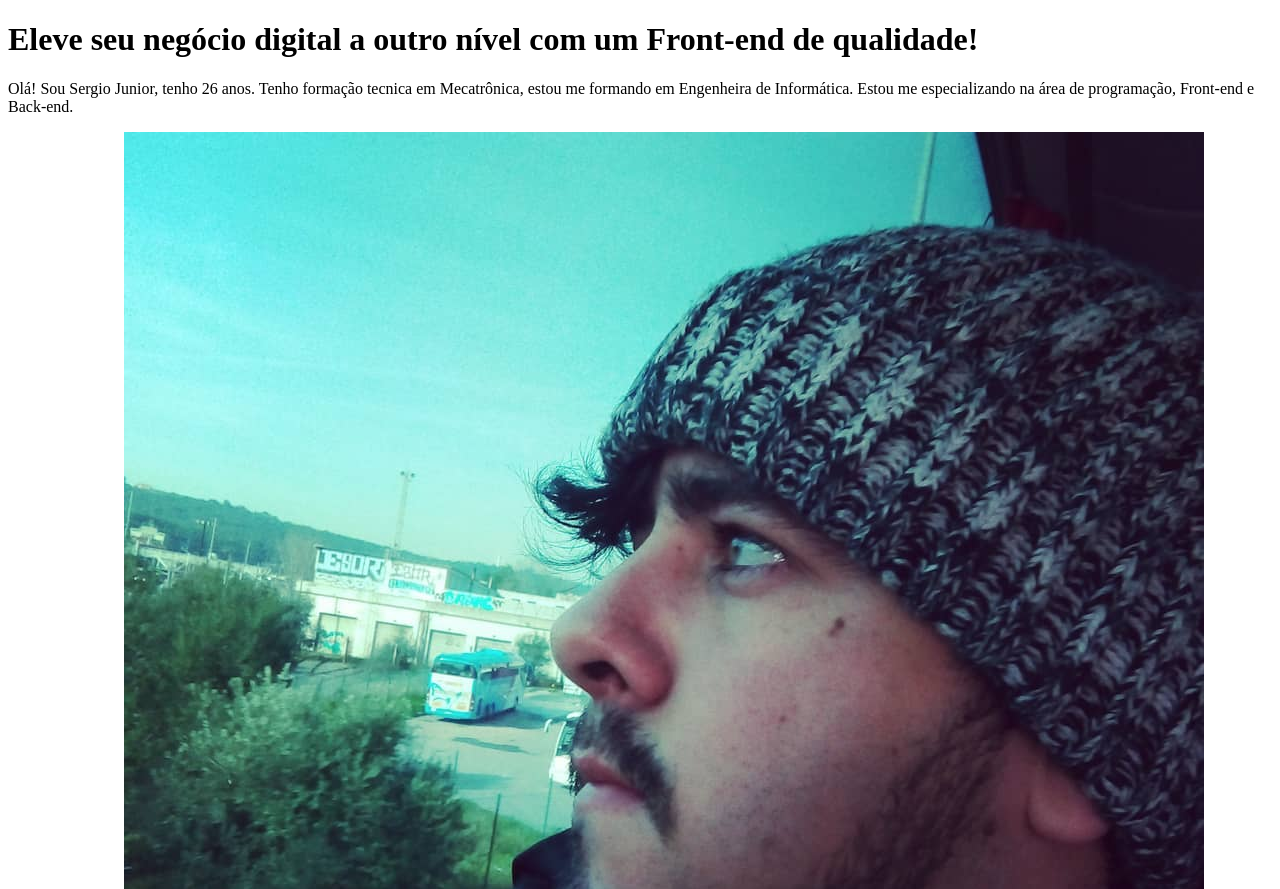
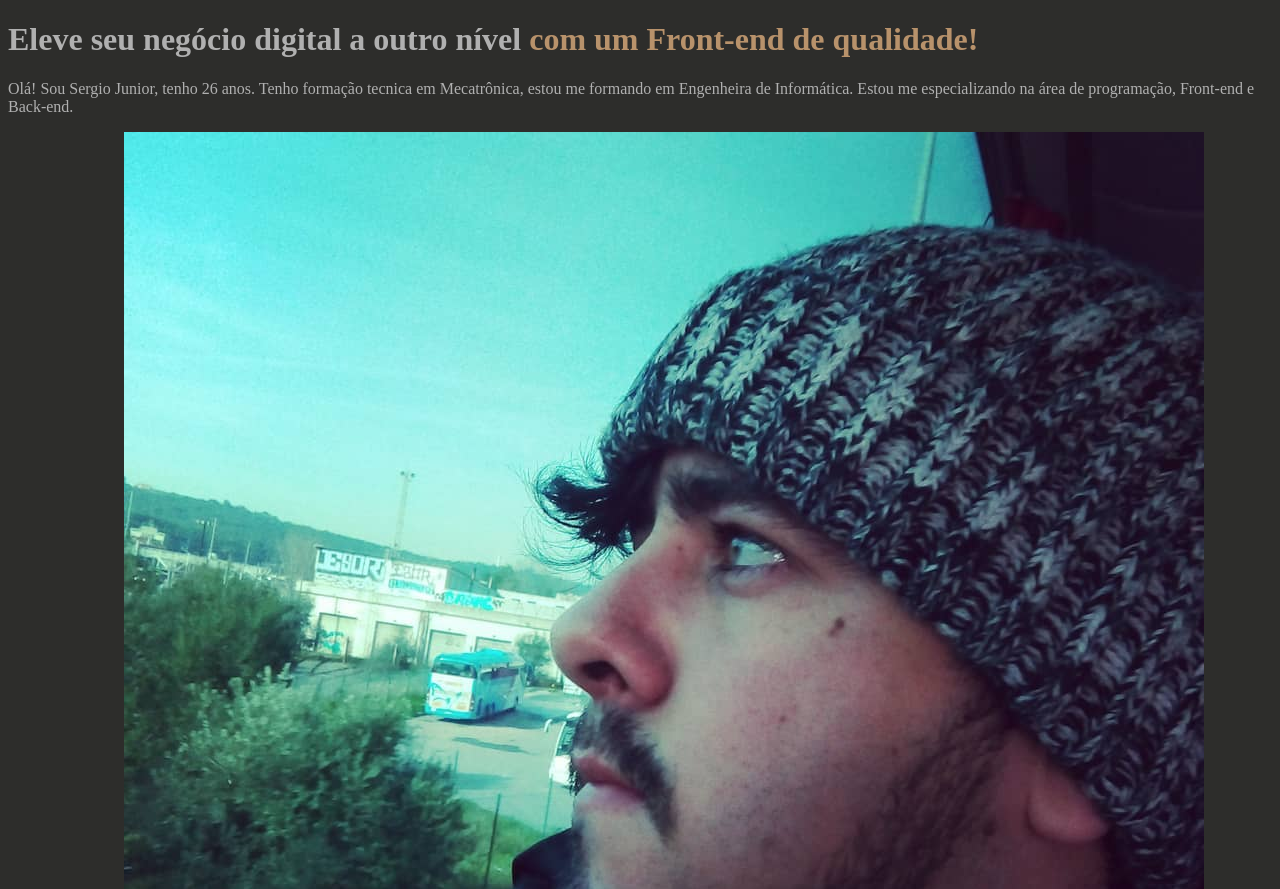
Before and after one commit to juniorptboss/Alura-Front-End, a plain HTML site: page projetoFigma/index.html in a window 1280 px wide. Shown: the top 889 px of the page. Drawn offline with Linux system fonts and the light colour scheme.

Commit message:
add: style.css

```diff
--- a/projetoFigma/index.html
+++ b/projetoFigma/index.html
@@ -5,6 +5,7 @@
     <meta charset="UTF-8">
     <meta http-equiv="X-UA-Compatible" content="IE=edge">
     <meta name="viewport" content="width=device-width, initial-scale=1.0">
+    <link rel="stylesheet" href="style.css">
     <title>Portfolio</title>
 </head>
 
@@ -12,12 +13,13 @@
     <header></header>
 
     <main>
-        <h1>Eleve seu negócio digital a outro nível <strong>com um Front-end de qualidade!</strong></h1>
+        <h1>Eleve seu negócio digital a outro nível <strong class="titulo-destaque">com um Front-end de
+                qualidade!</strong></h1>
         <p>Olá! Sou Sergio Junior, tenho 26 anos. Tenho formação tecnica em Mecatrônica, estou me formando em Engenheira
             de Informática. Estou me especializando na área de programação, Front-end e Back-end.</p>
         <a href="https://www.instagram.com/hit.junior/">Instagram</a>
         <a href="https://github.com/juniorptboss">Github</a>
-        <img src="eu.jpg" alt="Foto de perfil">
+        <img src="eu.jpg" alt="Foto de perfil Sergio Junior">
     </main>
 
     <footer></footer>
--- /dev/null
+++ b/projetoFigma/style.css
@@ -0,0 +1,8 @@
+body {
+    background-color: #2d2d2b;
+    color: #b0b0b0;
+}
+
+.titulo-destaque {
+    color: #b8926b;
+}
```
